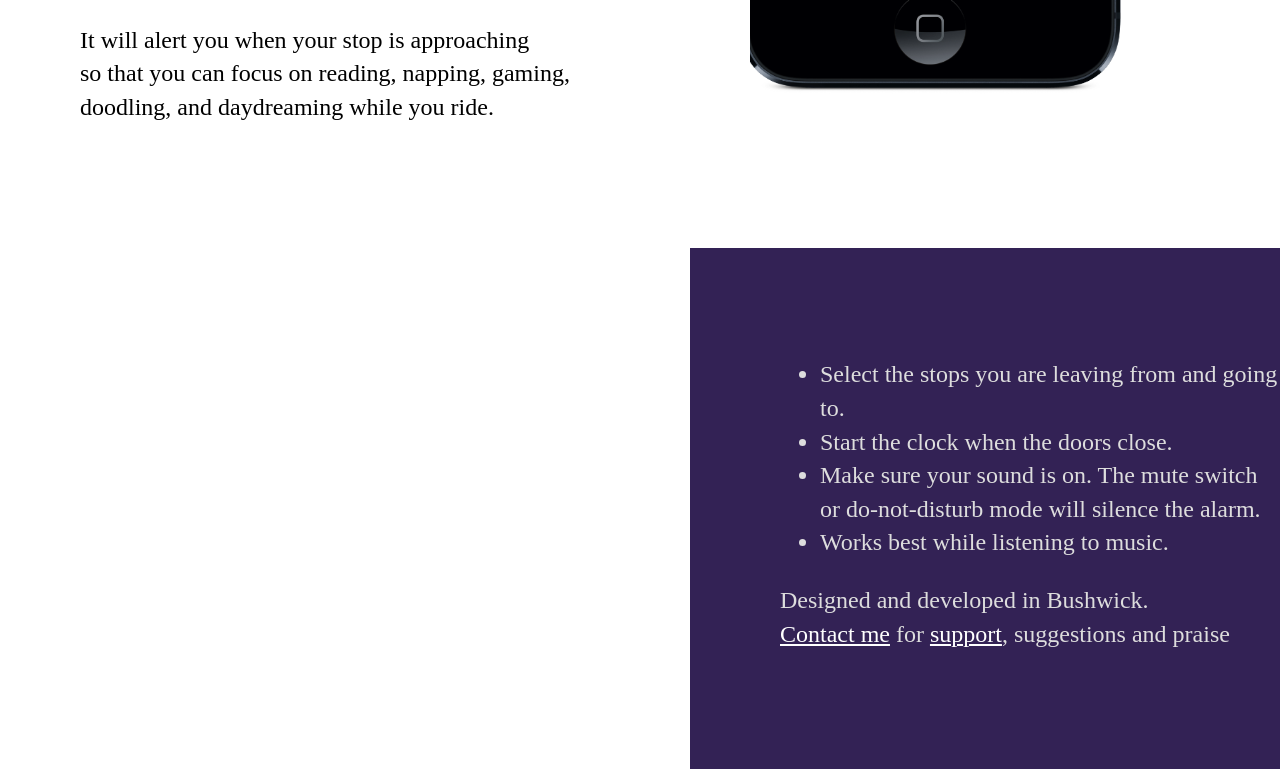
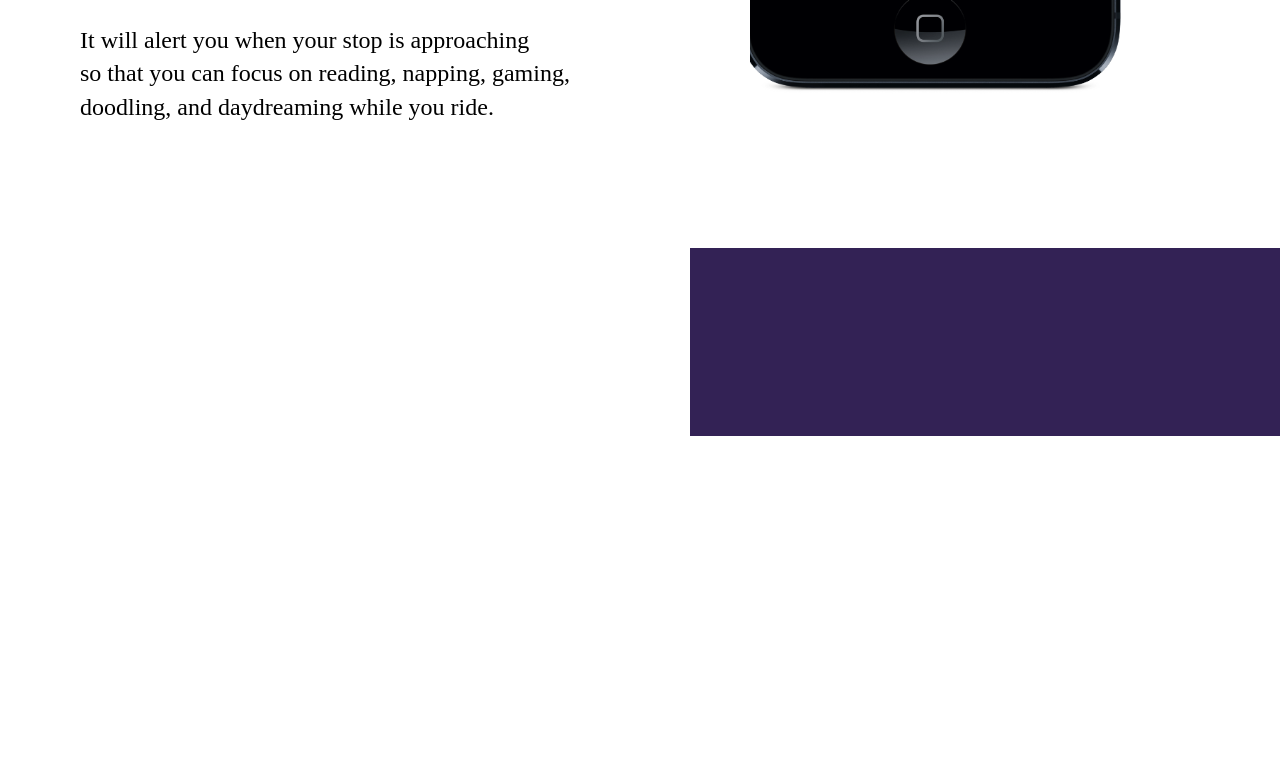
Before and after one commit to dmzza/NapTheL, a plain HTML site: page index.html in a window 1280 px wide. Shown: the part 797-1566 px from the top of the page. After the commit the page ends 1233 px from the top, so only its background shows below. Drawn offline with Linux system fonts and the light colour scheme; grey boxes are pictures that could not be loaded.

Commit message:
Simplifying footer WIP

```diff
--- a/index.html
+++ b/index.html
@@ -48,25 +48,7 @@
 	<footer>
 		<img class="iphone left fixed" src="images/tuneout-iphoneblack.png">
 
-		<ul >
-			<li>
-				Select the stops you are leaving from and going to.
-	 		</li>
-	 		<li>
-	 			Start the clock when the doors close.
-	 		</li>
-	 		<li>
-				Make sure your sound is on. The mute switch or do-not-disturb mode will silence the alarm.
-			</li>
-	 		<li>
-				Works best while listening to music.
-			</li>
-		</ul>
 
-		<p>
-			Designed and developed in Bushwick.<br>
-			<a href="faq#contact">Contact me</a> for <a href="faq">support</a>, suggestions and praise
-		</p>
 	</footer>
 </body>
 </html>
```
